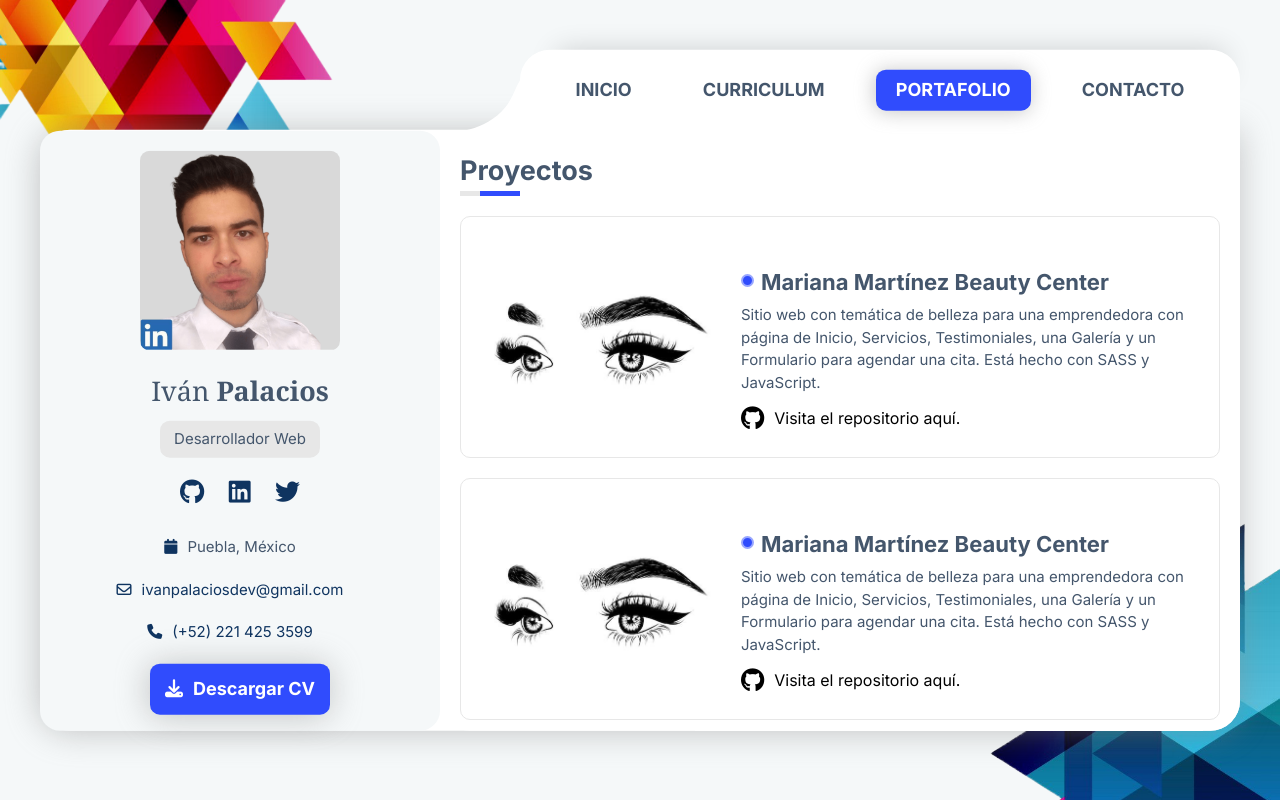
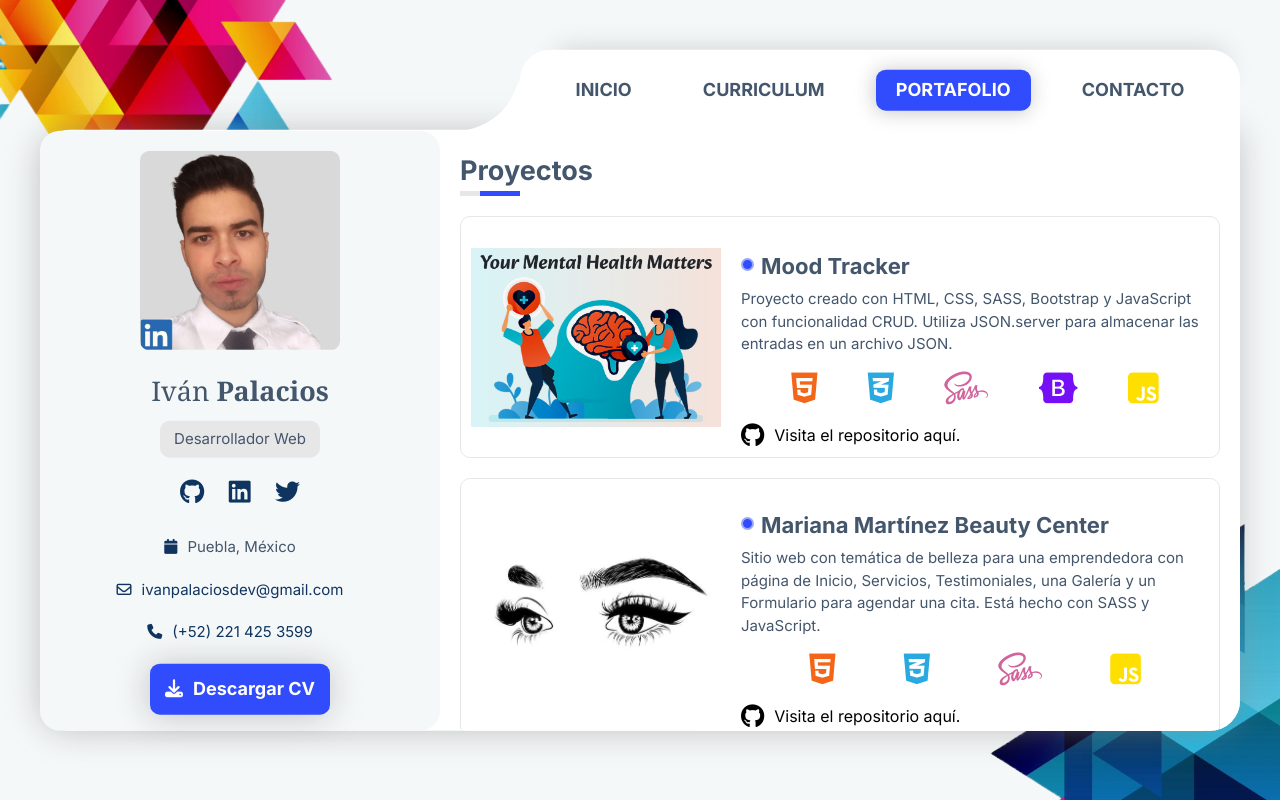
Before and after one commit to ivanxpalacios/portafolio, a website: page portafolio.html in a window 1280 px wide. Drawn offline with Linux system fonts and the light colour scheme.

Commit message:
We added icons to the projects

```diff
--- a/portafolio.html
+++ b/portafolio.html
@@ -55,13 +55,14 @@
                     <h2 class="portafolio__heading">Proyectos</h2>
 
                     <div class="proyecto">
-                        <a class="proyecto__enlace" href="https://marianamartinezbeautycenter.netlify.app/" target="_blank">
-                            <div class="bg-image bg-image__1"></div>
+                        <a class="proyecto__enlace" href="https://github.com/ivanxpalacios/moodtracker" target="_blank">
+                            <div class="bg-image bg-image__3"></div>
                         </a>
                         <div class="proyecto__informacion">
-                            <h3 class="proyecto__heading">Mariana Martínez Beauty Center</h3>
-                            <p class="proyecto__parrafo">Sitio web con temática de belleza para una emprendedora con página de Inicio, Servicios, Testimoniales, una Galería y un Formulario para agendar una cita. Está hecho con SASS y JavaScript.</p>
-                            <a class="proyecto__enlace" target="_blank" href="https://github.com/ivanxpalacios/MMBeautyCenter"><i class="fa-brands fa-github proyecto__enlace-icon fa-xl"></i>Visita el repositorio aquí.</a>
+                            <h3 class="proyecto__heading">Mood Tracker</h3>
+                            <p class="proyecto__parrafo">Proyecto creado con HTML, CSS, SASS, Bootstrap y JavaScript con funcionalidad CRUD. Utiliza JSON.server para almacenar las entradas en un archivo JSON.</p>
+                            <p class="proyecto__creado"><i class="fa-brands fa-html5" style="color: #f36518;"></i><i class="fa-brands fa-css3-alt" style="color: #29a9df;"></i><i class="fa-brands fa-sass" style="color: #d0649b;"></i><i class="fa-brands fa-bootstrap" style="color: #7510f6;"></i><i class="fa-brands fa-square-js" style="color: #ffdf00;"></i></p>
+                            <a class="proyecto__enlace" target="_blank" href="https://github.com/ivanxpalacios/moodtracker"><i class="fa-brands fa-github proyecto__enlace-icon fa-xl"></i>Visita el repositorio aquí.</a>
                         </div>
                     </div>
 
@@ -72,6 +73,7 @@
                         <div class="proyecto__informacion">
                             <h3 class="proyecto__heading">Mariana Martínez Beauty Center</h3>
                             <p class="proyecto__parrafo">Sitio web con temática de belleza para una emprendedora con página de Inicio, Servicios, Testimoniales, una Galería y un Formulario para agendar una cita. Está hecho con SASS y JavaScript.</p>
+                            <p class="proyecto__creado"><i class="fa-brands fa-html5" style="color: #f36518;"></i><i class="fa-brands fa-css3-alt" style="color: #29a9df;"></i><i class="fa-brands fa-sass" style="color: #d0649b;"></i><i class="fa-brands fa-square-js" style="color: #ffdf00;"></i></p>
                             <a class="proyecto__enlace" target="_blank" href="https://github.com/ivanxpalacios/MMBeautyCenter"><i class="fa-brands fa-github proyecto__enlace-icon fa-xl"></i>Visita el repositorio aquí.</a>
                         </div>
                     </div>
@@ -83,6 +85,7 @@
                         <div class="proyecto__informacion">
                             <h3 class="proyecto__heading">Trivia</h3>
                             <p class="proyecto__parrafo">En esta trivia, el jugador ingresa su nombre y los parámetros de su elección para generar un cuestionario desde un banco de preguntas en línea al que accedemos con fetch. Al final imprimimos unas felicitaciones y el total de preguntas correctas acertadas. Hecho con SASS y JavaScript.</p>
+                            <p class="proyecto__creado"><i class="fa-brands fa-html5" style="color: #f36518;"></i><i class="fa-brands fa-css3-alt" style="color: #29a9df;"></i><i class="fa-brands fa-sass" style="color: #d0649b;"></i><i class="fa-brands fa-square-js" style="color: #ffdf00;"></i></p>
                             <a class="proyecto__enlace" target="_blank" href="https://github.com/ivanxpalacios/trivia"><i class="fa-brands fa-github proyecto__enlace-icon fa-xl"></i>Visita el repositorio aquí.</a>
                         </div>
                     </div>
```
Also changed, not shown: build/css/app.css, 1 other file.
